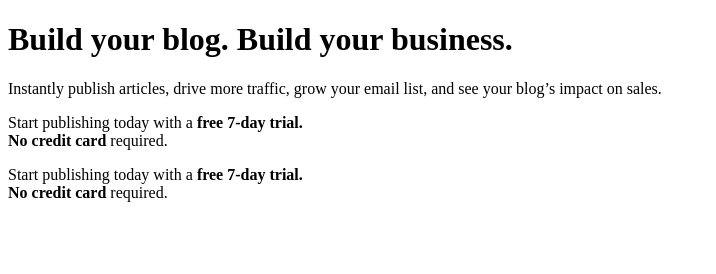
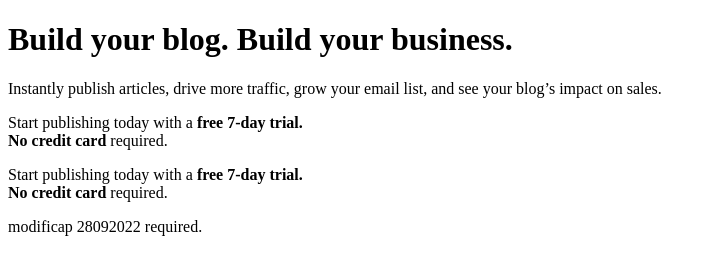
Before and after one commit to raulso/git1, a plain HTML site: page index.html in a window 1280 px wide. Shown: the whole page, without its empty margins (0-716 px from the left). Drawn offline with Linux system fonts and the light colour scheme.

Commit message:
Commit 2 28 sep 2022

```diff
--- a/index.html
+++ b/index.html
@@ -19,6 +19,9 @@
             <p class="p2">Start publishing today with a <B>free 7-day trial.<br>
                 No credit card</B> required.</p>
 
+                <p class="p2">modificap 28092022 </B> required.</p>
+
+
     </body>
 
 </html>
```
